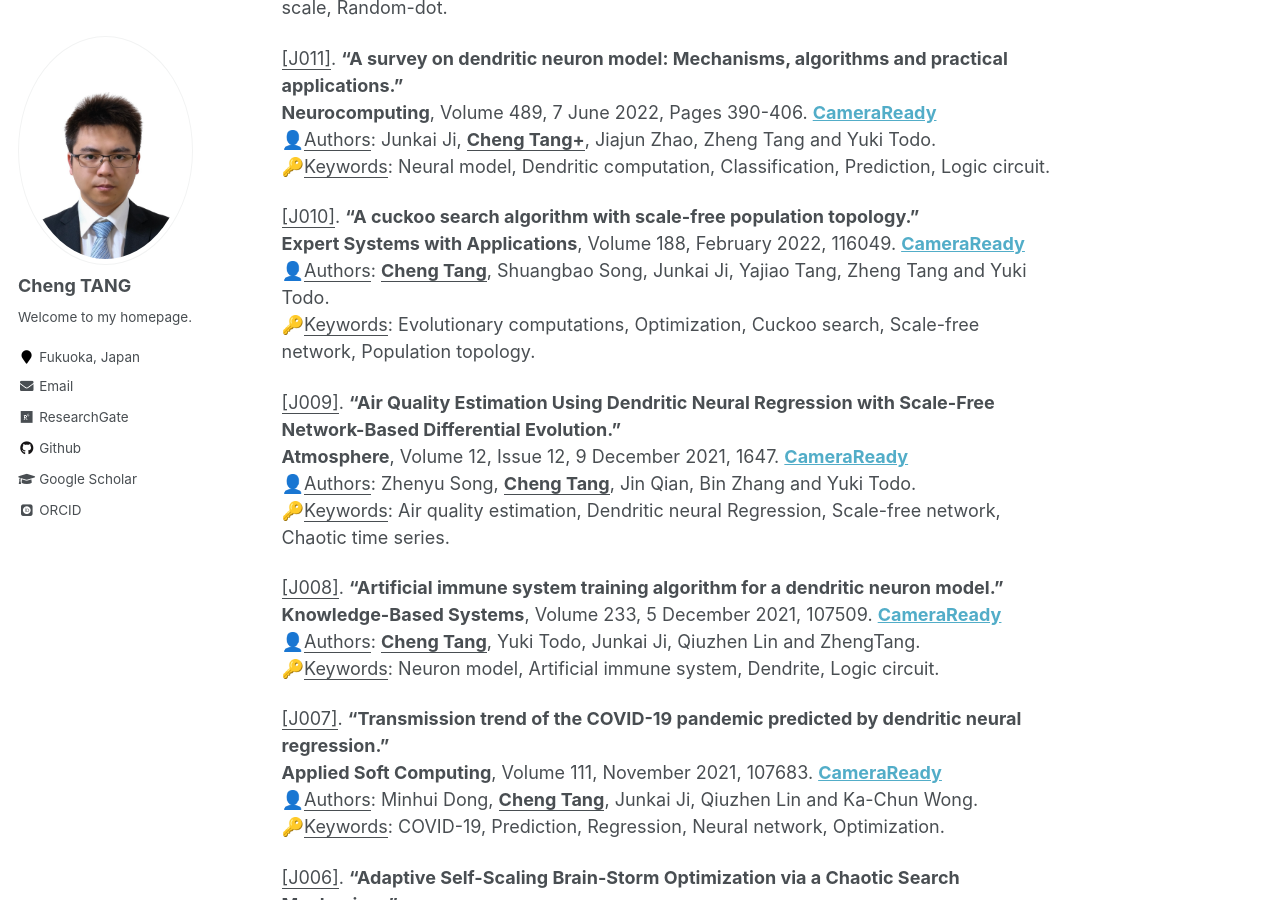
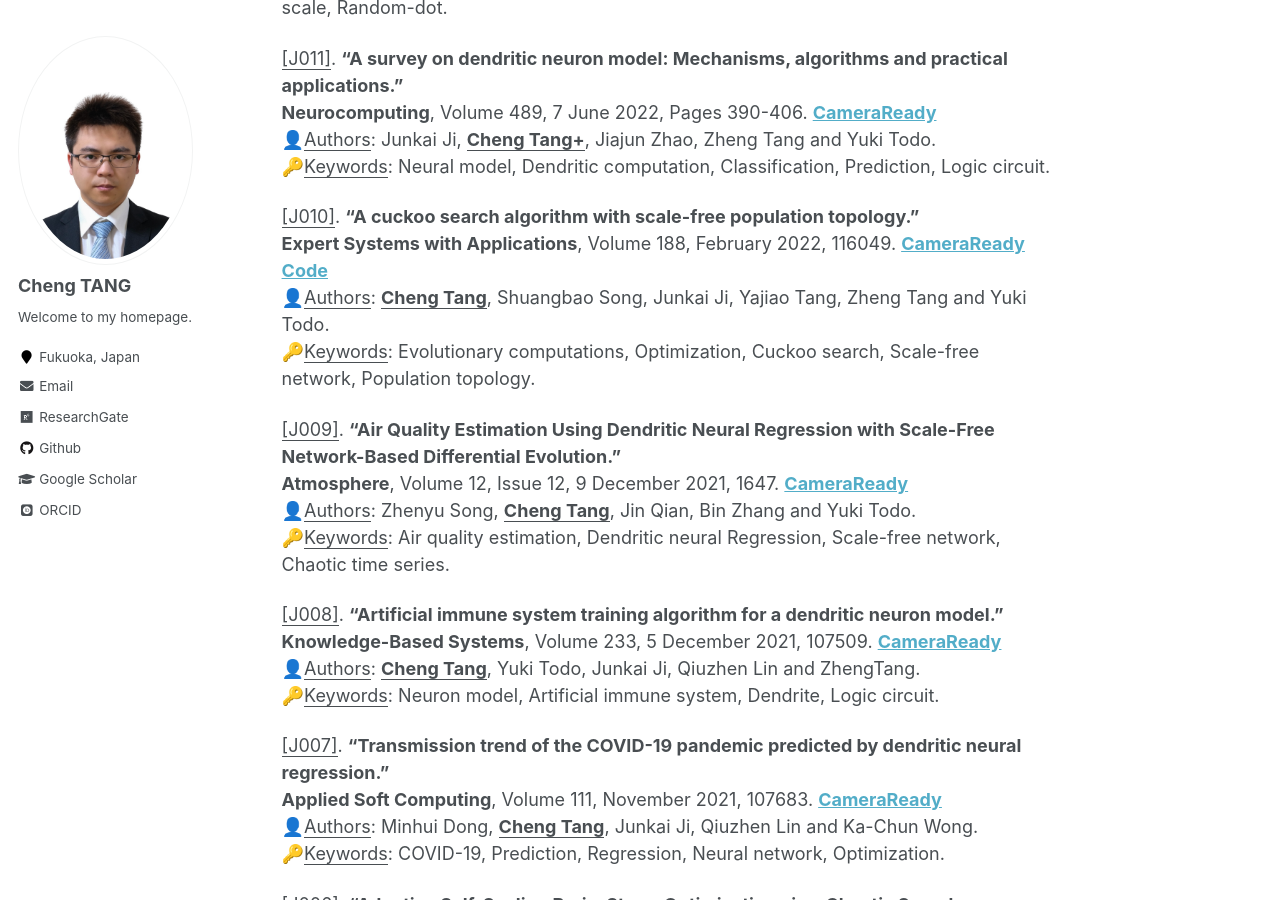
Before and after one commit to ChengTANG-AI/chengtang-ai.github.io, a Jekyll site: the page built from _pages/JournalPublications.md, in a window 1280 px wide and 900 px high, scrolled down 2203 px. Built offline with Jekyll 4.4.1, drawn with Linux system fonts in a browser that asks for light colours; some web fonts are replaced.

Commit message:
Update JournalPublications.md

```diff
--- a/_pages/JournalPublications.md
+++ b/_pages/JournalPublications.md
@@ -72,7 +72,7 @@ Journal Articles
 🔑<u>Keywords</u>: Neural model, Dendritic computation, Classification, Prediction, Logic circuit.
 
 <u>[J010]</u>. **"A cuckoo search algorithm with scale-free population topology."**
-**Expert Systems with Applications**, Volume 188, February 2022, 116049. **[CameraReady](https://doi.org/10.1016/j.eswa.2021.116049)**
+**Expert Systems with Applications**, Volume 188, February 2022, 116049. **[CameraReady](https://doi.org/10.1016/j.eswa.2021.116049)**  **[Code](https://chengtang-ai.github.io/files/Cockoo_Search_SF.zip)**
 👤<u>Authors</u>: **<u>Cheng Tang</u>**, Shuangbao Song, Junkai Ji, Yajiao Tang, Zheng Tang and Yuki Todo.
 🔑<u>Keywords</u>: Evolutionary computations, Optimization, Cuckoo search, Scale-free network, Population topology.
 
```
